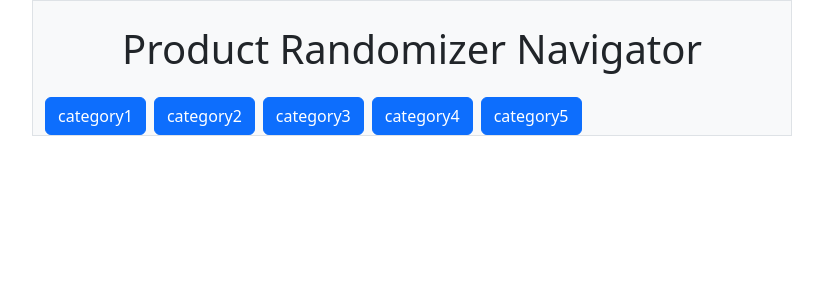
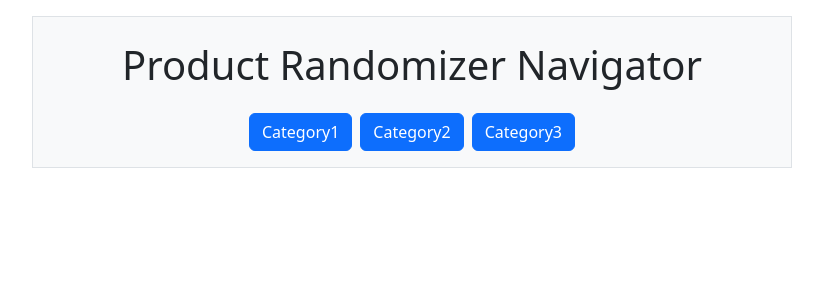
Before and after one commit to patwu22/AIDaysGatorHack2023, a React (Create React App) app: page / in a window 1280 px wide. Shown: the top 300 px of the page, without its empty margins (228-1051 px from the left). Built offline with nearby package versions, Linux system fonts and the light colour scheme.

Commit message:
Categories Stack

```diff
--- a/src/App.js
+++ b/src/App.js
@@ -2,21 +2,23 @@ import { Container, Stack, Row, Col } from "react-bootstrap";
 import "bootstrap/dist/css/bootstrap.min.css";
 
 import Categories from "./Categories";
+import CategoriesStack from "./CategoriesStack";
 
 function App() {
   return (
       <Container>
+        <div className="m-3"></div>
         <Row>
           <Col></Col>
           <Col xs={8} className="bg-light border">
             <h1 className="header text-center m-4">Product Randomizer Navigator</h1>
-            <Stack direction="horizontal" gap={2}>
-              <Categories name="category1"></Categories>
+            <CategoriesStack className="m-3 d-flex justify-content-center" direction="horizontal" gap={2}>
+              {/* <Categories name="category1"></Categories>
               <Categories name="category2"></Categories>
               <Categories name="category3"></Categories>
               <Categories name="category4"></Categories>
-              <Categories name="category5"></Categories>
-            </Stack>
+              <Categories name="category5"></Categories> */}
+            </CategoriesStack>
           </Col>
           <Col></Col>
         </Row>
--- /dev/null
+++ b/src/CategoriesStack.js
@@ -0,0 +1,39 @@
+import React, { useState } from "react";
+import { Stack } from "react-bootstrap";
+import "bootstrap/dist/css/bootstrap.min.css";
+import Categories from "./Categories";
+
+function CategoriesStack() {
+  const [isStackVisible, setIsStackVisible] = useState(true);
+
+  const handleButtonClick = () => {
+    console.log("button in stack clicked");
+    setIsStackVisible(false);
+  };
+
+  if (isStackVisible) {
+    return (
+      <Stack
+        className="m-3 d-flex justify-content-center"
+        direction="horizontal"
+        gap={2}
+      >
+        <Categories name="Category1" onClick={handleButtonClick}>
+          Category 1
+        </Categories>
+        <Categories name="Category2" onClick={handleButtonClick}>
+          Category 2
+        </Categories>
+        <Categories name="Category3" onClick={handleButtonClick}>
+          Category 3
+        </Categories>
+      </Stack>
+    );
+  } else {
+    return (
+      <div></div>
+    );
+  }
+}
+
+export default CategoriesStack;
```
